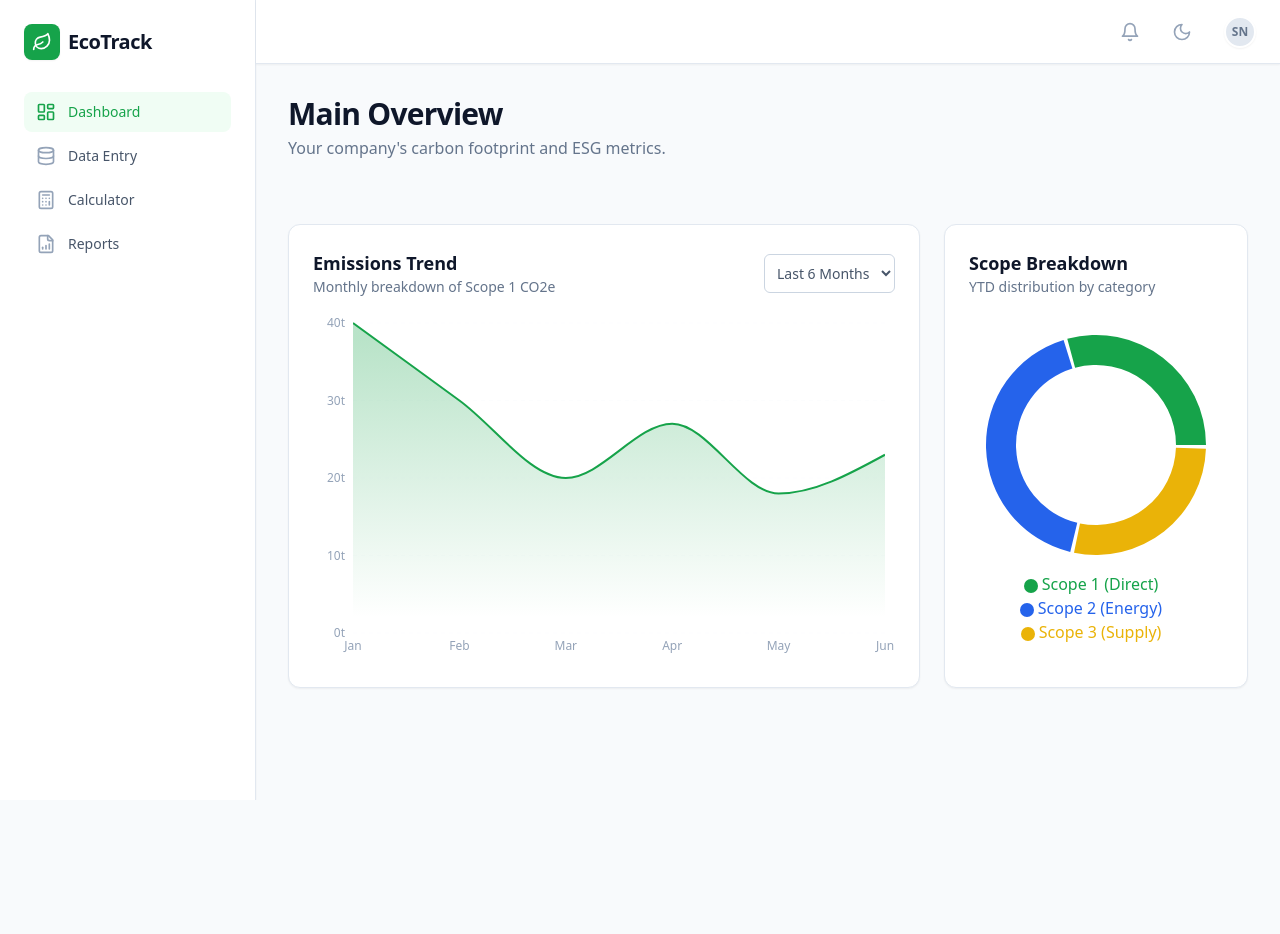
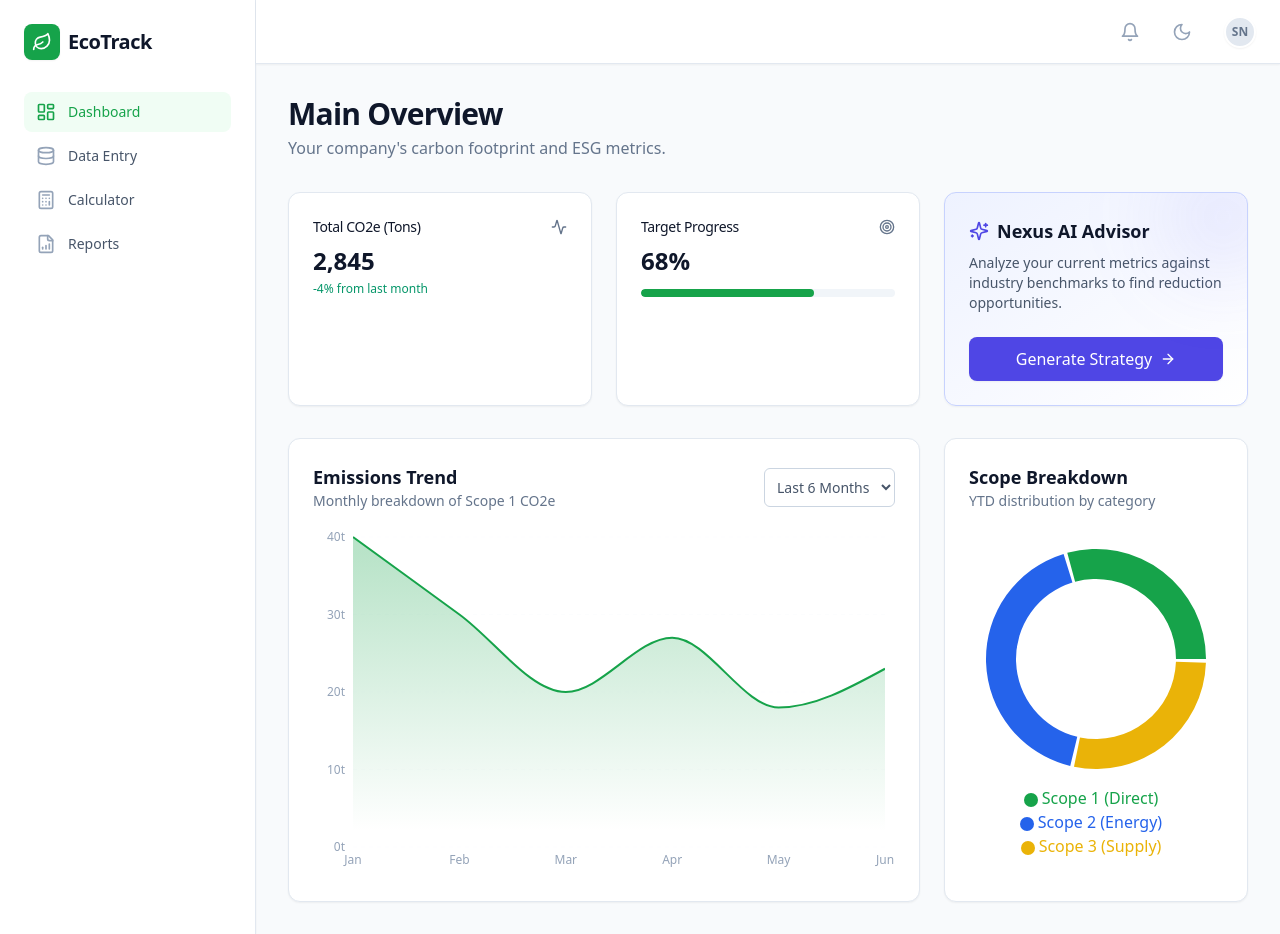
Before and after one commit to Naruto7H/EGSTRACKER, a Next.js app: page / in a window 1280 px wide. Before the commit the page ends 800 px from the top, so only its background shows below. Built offline with nearby package versions, Linux system fonts and the light colour scheme.

Commit message:
Update page.tsx

```diff
--- a/src/app/(dashboard)/page.tsx
+++ b/src/app/(dashboard)/page.tsx
@@ -2,6 +2,7 @@ import { kpiData } from "@/lib/mock-data";
 import { Activity, Leaf, Target } from "lucide-react";
 import EmissionsChart from "@/components/charts/EmissionsChart";
 import ScopeDonutChart from "@/components/charts/ScopeDonutChart";
+import AIAdvisor from "@/components/esg/AIAdvisor";
 
 export default function Dashboard() {
   return (
@@ -11,15 +12,38 @@ export default function Dashboard() {
         <p className="text-slate-500 dark:text-slate-400 mt-1">Your company's carbon footprint and ESG metrics.</p>
       </header>
 
-      {/* KPI Cards (Keep your existing 3 KPI cards here) */}
+      {/* KPI Cards */}
       <div className="grid gap-6 md:grid-cols-3">
-         {/* ... Existing KPI Cards ... */}
+        {/* Card 1 */}
+        <div className="rounded-xl border border-slate-200 dark:border-slate-800 bg-white dark:bg-slate-900 p-6 shadow-sm transition-colors">
+          <div className="flex items-center justify-between space-y-0 pb-2">
+            <h3 className="tracking-tight text-sm font-medium text-slate-900 dark:text-slate-200">Total CO2e (Tons)</h3>
+            <Activity className="h-4 w-4 text-slate-500 dark:text-slate-400" />
+          </div>
+          <div className="text-2xl font-bold text-slate-900 dark:text-slate-50">{kpiData.totalEmissions}</div>
+          <p className="text-xs text-emerald-600 dark:text-emerald-400 font-medium mt-1">-4% from last month</p>
+        </div>
+
+        {/* Card 2 */}
+        <div className="rounded-xl border border-slate-200 dark:border-slate-800 bg-white dark:bg-slate-900 p-6 shadow-sm transition-colors">
+          <div className="flex items-center justify-between space-y-0 pb-2">
+            <h3 className="tracking-tight text-sm font-medium text-slate-900 dark:text-slate-200">Target Progress</h3>
+            <Target className="h-4 w-4 text-slate-500 dark:text-slate-400" />
+          </div>
+          <div className="text-2xl font-bold text-slate-900 dark:text-slate-50">{kpiData.targetProgress}%</div>
+          <div className="mt-3 h-2 w-full rounded-full bg-slate-100 dark:bg-slate-800 overflow-hidden">
+             <div className="h-2 rounded-full bg-primary transition-all duration-1000 ease-out" style={{ width: `${kpiData.targetProgress}%` }} />
+          </div>
+        </div>
+
+        {/* AI Advisor Widget replaces the 3rd KPI Card */}
+        <AIAdvisor />
       </div>
 
-      {/* Charts Section - Now a 2-Column Grid */}
+      {/* Charts Section - 2-Column Grid */}
       <div className="grid gap-6 lg:grid-cols-3">
 
-        {/* Main Area Chart (Takes up 2 columns on large screens) */}
+        {/* Main Area Chart */}
         <div className="rounded-xl border border-slate-200 dark:border-slate-800 bg-white dark:bg-slate-900 p-6 shadow-sm transition-colors lg:col-span-2">
           <div className="flex items-center justify-between mb-4">
             <div>
@@ -34,7 +58,7 @@ export default function Dashboard() {
           <EmissionsChart />
         </div>
 
-        {/* New Donut Chart (Takes up 1 column) */}
+        {/* Donut Chart */}
         <div className="rounded-xl border border-slate-200 dark:border-slate-800 bg-white dark:bg-slate-900 p-6 shadow-sm transition-colors lg:col-span-1">
           <div className="mb-4">
             <h3 className="text-lg font-semibold text-slate-900 dark:text-slate-50">Scope Breakdown</h3>
```
